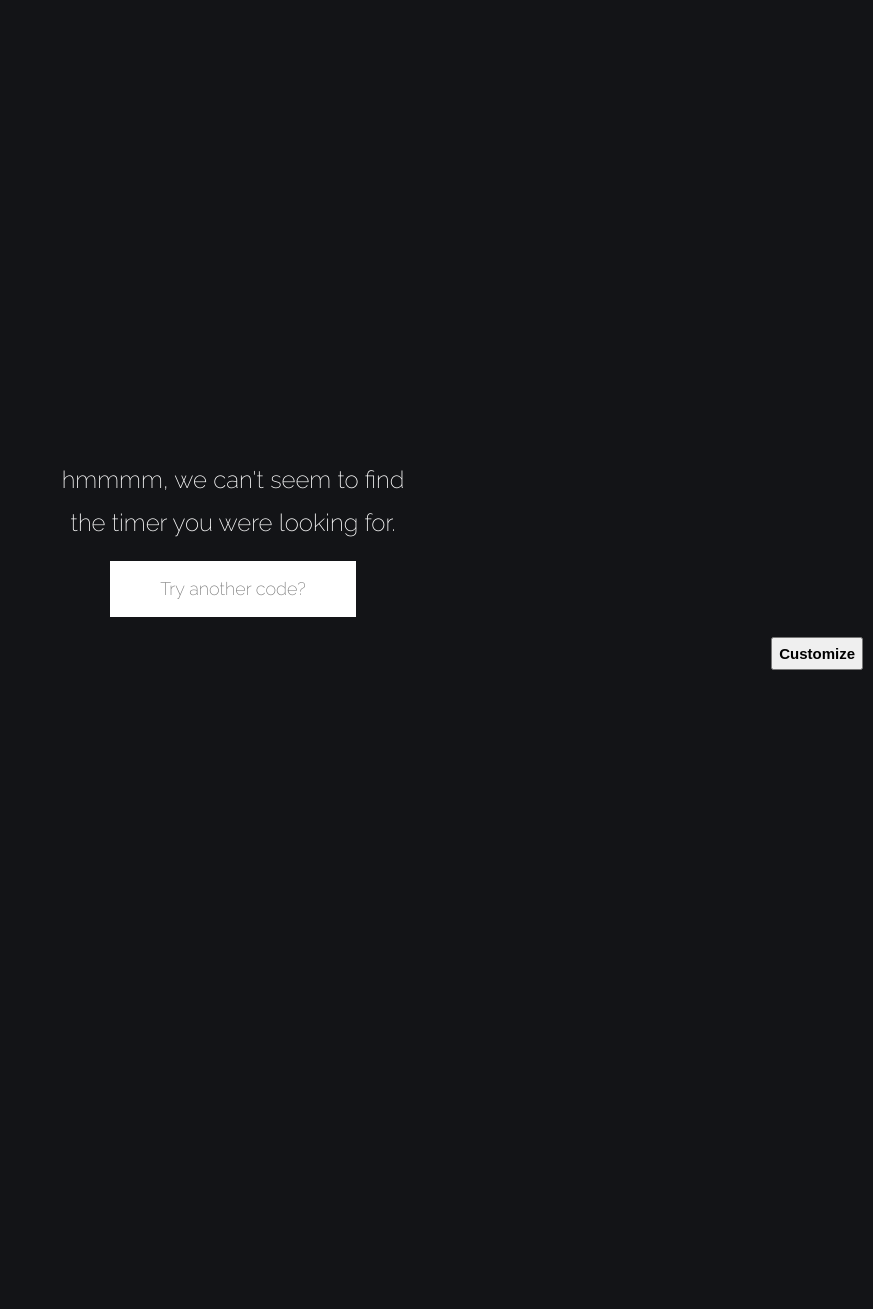
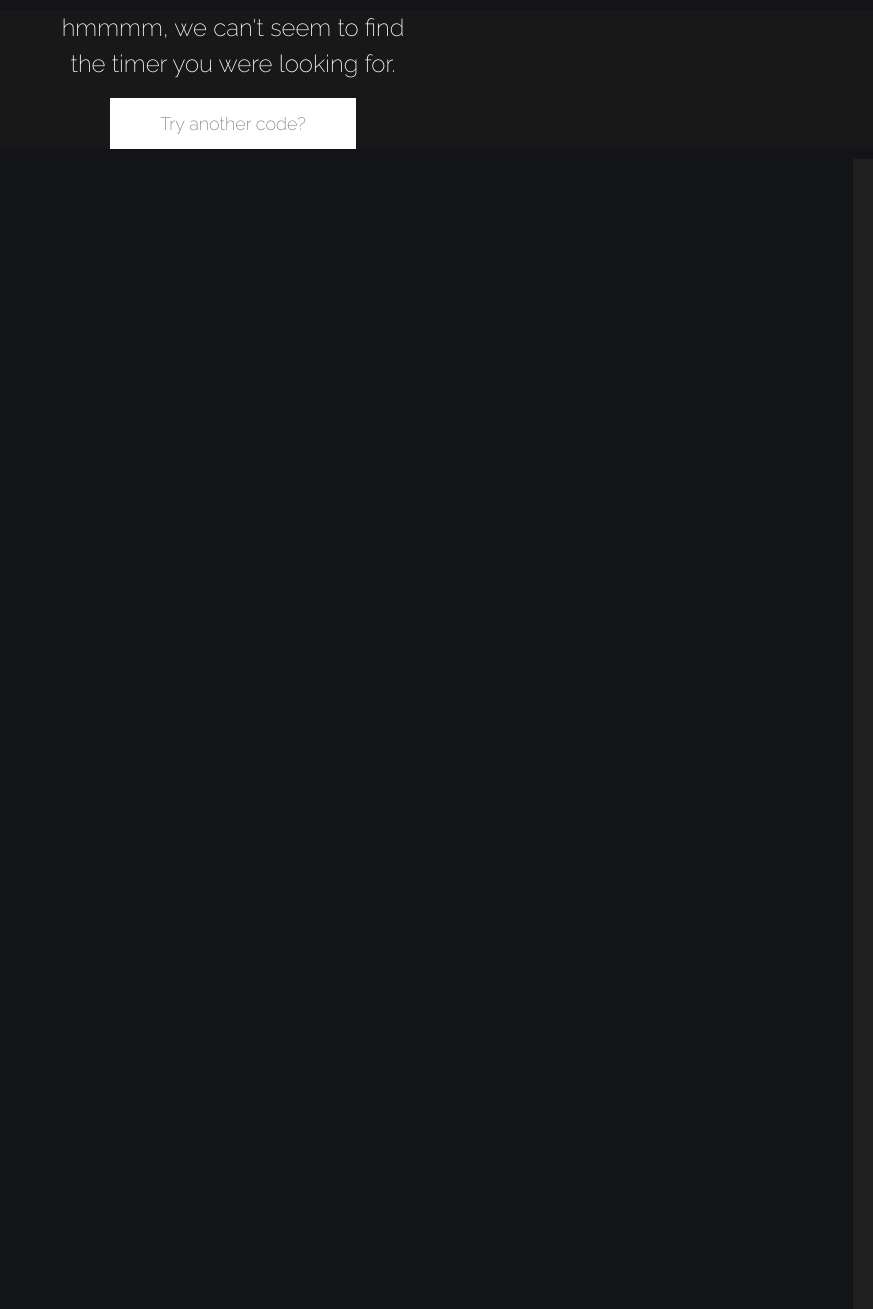
Before and after one commit to lukelmg/newschooltimer, a PHP site: page / in a window 1280 px wide. Shown: the whole page, without its empty margins (407-1280 px from the left). Run offline with PHP 8.4, Linux system fonts and the light colour scheme; data that the repository does not hold is empty; some libraries are stand-ins or nearby versions; some web fonts are replaced.

Commit message:
good font

```diff
--- a/customize.css
+++ b/customize.css
@@ -1,3 +1,9 @@
+#customizeButton {
+  display:none;
+  float:right;
+}
+
+
 #customizeModal {
   width: 50vw;
   height: 75vh;
--- a/index.html
+++ b/index.html
@@ -4,14 +4,12 @@
 <meta charset="UTF-8">
 <meta name="viewport" content="width=device-width, initial-scale=1">
 <link rel="stylesheet" href="https://www.w3schools.com/w3css/4/w3.css">
-<link href="https://fonts.googleapis.com/css?family=Play&display=swap" rel="stylesheet">
 <link href="https://fonts.googleapis.com/css?family=Source+Sans+Pro:400,600&display=swap" rel="stylesheet">
 <link rel="stylesheet" href="https://cdnjs.cloudflare.com/ajax/libs/font-awesome/4.7.0/css/font-awesome.min.css">
 <link href="https://fonts.googleapis.com/css?family=ABeeZee|Bebas+Neue&display=swap" rel="stylesheet">
 <script src="https://ajax.googleapis.com/ajax/libs/jquery/2.1.3/jquery.min.js"></script>
 <link href="https://fonts.googleapis.com/css?family=Raleway:100,200|Roboto+Mono&display=swap" rel="stylesheet">
 <link href="https://fonts.googleapis.com/css?family=Fira+Sans+Extra+Condensed&display=swap" rel="stylesheet">
-<link href="https://fonts.googleapis.com/css?family=Play&display=swap" rel="stylesheet">
 <script src="https://code.jquery.com/jquery-3.3.1.js"></script>
 <link rel="stylesheet" type="text/css" href="style.css">
 <link rel="stylesheet" type="text/css" href="customize.css">
@@ -30,7 +28,6 @@
   body,
   html {
     height: 100%;
-    line-height: 1.8;
   }
 
   .bgimg-1 {
@@ -75,11 +72,10 @@
       <input id="backupCode" maxlength="15" type="text" placeholder="Try another code?" class="w3-button w3-white w3-padding-large w3-large w3-margin-top"></input>
     </center>
     <div id="txtHint"></div>
-    <h1 id="schoolTitle"></h1>
 
     <div id="sidebar">
       <form id="selectorDiv"></form>
-      <button onclick="openCustomize();">Customize</button>
+      <button id="customizeButton" onclick="openCustomize();">Customize</button>
     </div>
     <div id="customizeModal">
       <button id="closeXModal" onclick="closeCustomize()">
@@ -384,6 +380,7 @@ function closeCustomize () {
       document.getElementById("cantFind").style.display = "none";
       document.getElementById("backupCode").style.display = "none";
       document.getElementById("waiting").style.display = "none";
+      document.getElementById("customizeButton").style.display = "block";
       read();
     }
     }, 750);
@@ -408,7 +405,7 @@ var realScheduleNamesArray = [];
 
     periodTimes = url_string.split('newvariable=')[1];
 
-    document.getElementById("schoolTitle").innerHTML = schoolName + " Timer";
+//    document.getElementById("schoolTitle").innerHTML = schoolName + " Timer";
     /*
         document.getElementById("output").innerHTML = "# of Schedules:" + numberOfSchedules + "<br> Schedule Names: " + scheduleNames + "<br> Schedule Times: " + periodTimes +
           "<br> Schedule Abbrevaitions: " + scheduleAbbreviations + "<br> Periods per schedule: " + periodsPerSchedule;
@@ -557,15 +554,17 @@ var realScheduleNamesArray = [];
       var sizeOfFont = periodScheduleArray[currentScheduleSelected] / 2;
 
 
-     var eToThe = Math.exp(-0.113*periodScheduleArray[currentScheduleSelected]);
+       var eToThe = Math.exp(-0.113*periodScheduleArray[currentScheduleSelected]);
 
-     sizeOfFont = 15.5 * eToThe;
+       sizeOfFont = 15.5 * eToThe;
+
+      //  alert(sizeOfFont);
 
 
+        if (periodScheduleArray[currentScheduleSelected] == 4) {
+          sizeOfFont = 10;
+        }
 
-      if (periodScheduleArray[currentScheduleSelected] == 4) {
-        sizeOfFont = 10;
-      }
 
 
       /*
@@ -576,12 +575,12 @@ var realScheduleNamesArray = [];
 
       */
 
-    //  sizeOfFont = (18) + (-1.1 * periodScheduleArray[currentScheduleSelected]) + (0.0121* (periodScheduleArray[currentScheduleSelected]*periodScheduleArray[currentScheduleSelected]));
-    //  var lineHeightNew = (0) + (-3.62*periodScheduleArray[currentScheduleSelected]) + (0.124* (periodScheduleArray[currentScheduleSelected]*periodScheduleArray[currentScheduleSelected]));
+      sizeOfFont = (9.1) + (0.0746 * periodScheduleArray[currentScheduleSelected]) + (-0.018* (periodScheduleArray[currentScheduleSelected]*periodScheduleArray[currentScheduleSelected]));
+      var lineHeightNew = (24.7) + (-1.99*periodScheduleArray[currentScheduleSelected]) + (0.0514* (periodScheduleArray[currentScheduleSelected]*periodScheduleArray[currentScheduleSelected]));
 
 
-    //  para.style.lineHeight = lineHeightNew;
-    //  timer.style.lineHeight = lineHeightNew;
+      para.style.lineHeight = lineHeightNew + "vh";
+      timer.style.lineHeight = lineHeightNew + "vh";
 
       para.style.fontSize = sizeOfFont + "vh";
       timer.style.fontSize = sizeOfFont + "vh";
--- a/style.css
+++ b/style.css
@@ -1,56 +1,35 @@
 #txtHint {
   display: none;
-}
-
-#waiting {
-  margin-top: 35vh;
-}
-
-#cantFind, #backupCode {
-  display:none;
-}
-
-#timeContainer {
-  margin: 0 0 0 0;
 }
 
 body {
   margin: 0px 0px 0px 0px;
 }
 
-button:focus {
-  outline:none;
-}
-button:hover {
-  outline:none;
-}
-
 #styleTimer {
+  background-color: #181818;
   font-family: Arial;
   color: white;
   font-weight: bold;
   margin: 0px 0px 0px 0px;
    overflow: visible;
-  font-family: 'Arial';
 }
 
 
 #schoolTitle {
   color: white;
   position: relative;
+  background-color: #202020;
   padding:bottom: 0px;
   margin: 0px 0px 0px 0px;
 }
 
 #selectorDiv {
-
-}
-
-#sidebar {
   float: right;
   position: relative;
+  background-color: #202020;
   padding: 10px 10px 10px 10px;
-  height: 100vh;
+  height: 110vh;
 }
 
 .radioButtonClass {
```
Also changed, not shown: other parts of style.css (+20 -7 lines).
